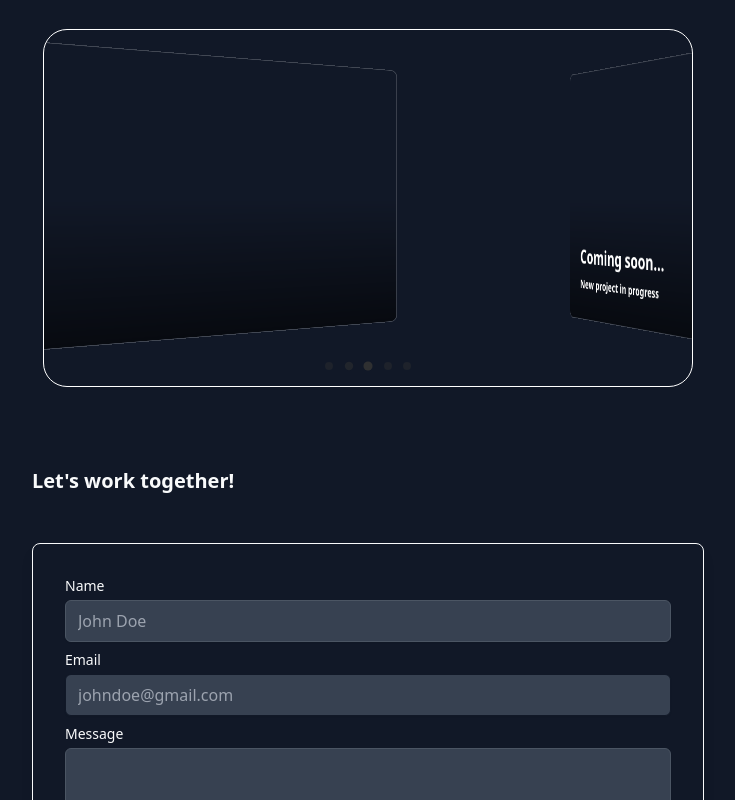
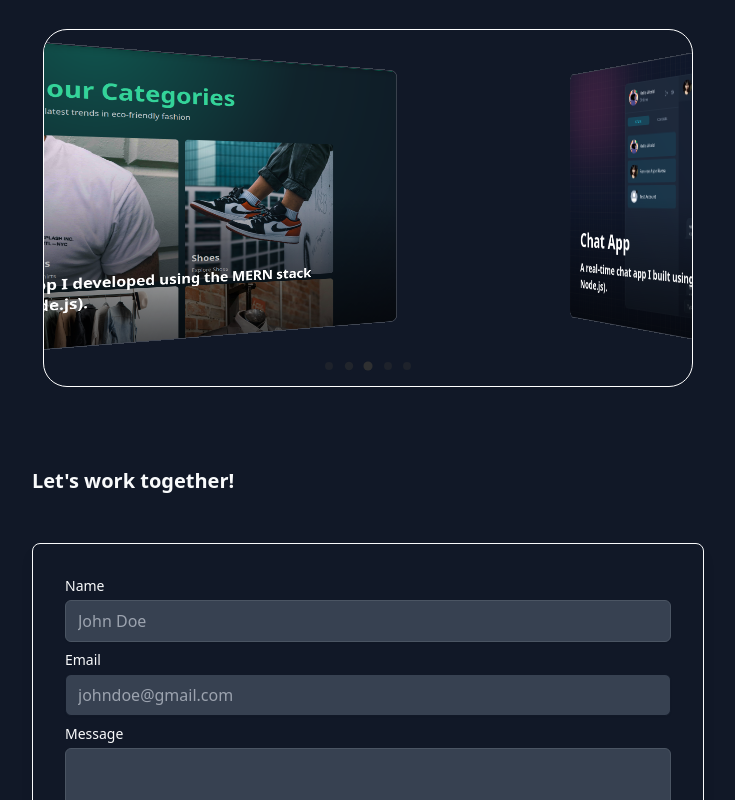
Before and after one commit to ronronrivera/ronronrivera.github.io, a React (Vite) app: page / in a window 1280 px wide. Shown: the part 1821-2621 px from the top of the page, without its empty margins (272-1007 px from the left). Built offline with nearby package versions, Linux system fonts and the light colour scheme.

Commit message:
added projects on carousel

```diff
--- a/src/Components/Projects.jsx
+++ b/src/Components/Projects.jsx
@@ -2,6 +2,7 @@ import { useEffect, useState, useRef } from 'react';
 import { motion, useMotionValue, useTransform } from 'framer-motion';
 import Portfolio from "../assets/project-images/portfolio.png"
 import ChatApp from "../assets/project-images/chat-app.png"
+import Commerce from "../assets/project-images/commerce.jpg"
 import { Link } from 'react-router';
 
 const DEFAULT_ITEMS = [
@@ -13,17 +14,17 @@ const DEFAULT_ITEMS = [
     link: "https://ronronrivera.github.io/My-Portfolio/"
   },
   {
-    title: 'Coming soon...',
-    description: 'New project in progress',
+    title: 'E-commerce Store',
+    description: 'A full-featured e-commerce web app I developed using the MERN stack (MongoDB, Express, React, and Node.js).',
     id: 2,
-    image: "",
+    image: Commerce,
     link: "#",
   },
   {
-    title: 'Coming soon...',
-    description: 'New project in progress',
+    title: 'Chat App',
+    description: 'A real-time chat app I built using the MERN stack (MongoDB, Express, React, and Node.js).',
     id: 3,
-    image: "",
+    image: ChatApp,
     link: "#",
   },
 
```
Also changed, not shown: src/assets/project-images/commerce.jpg (added).
